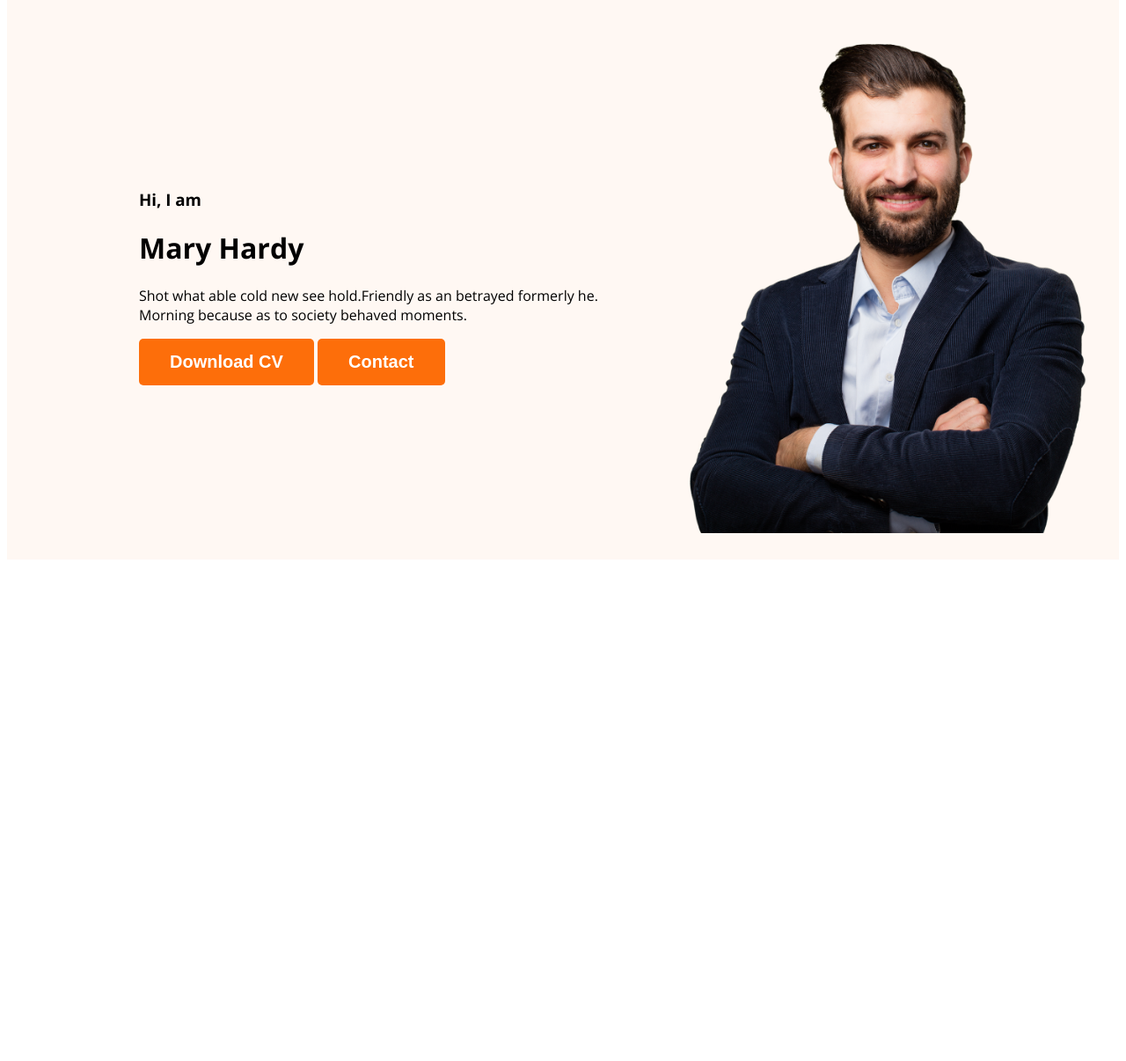
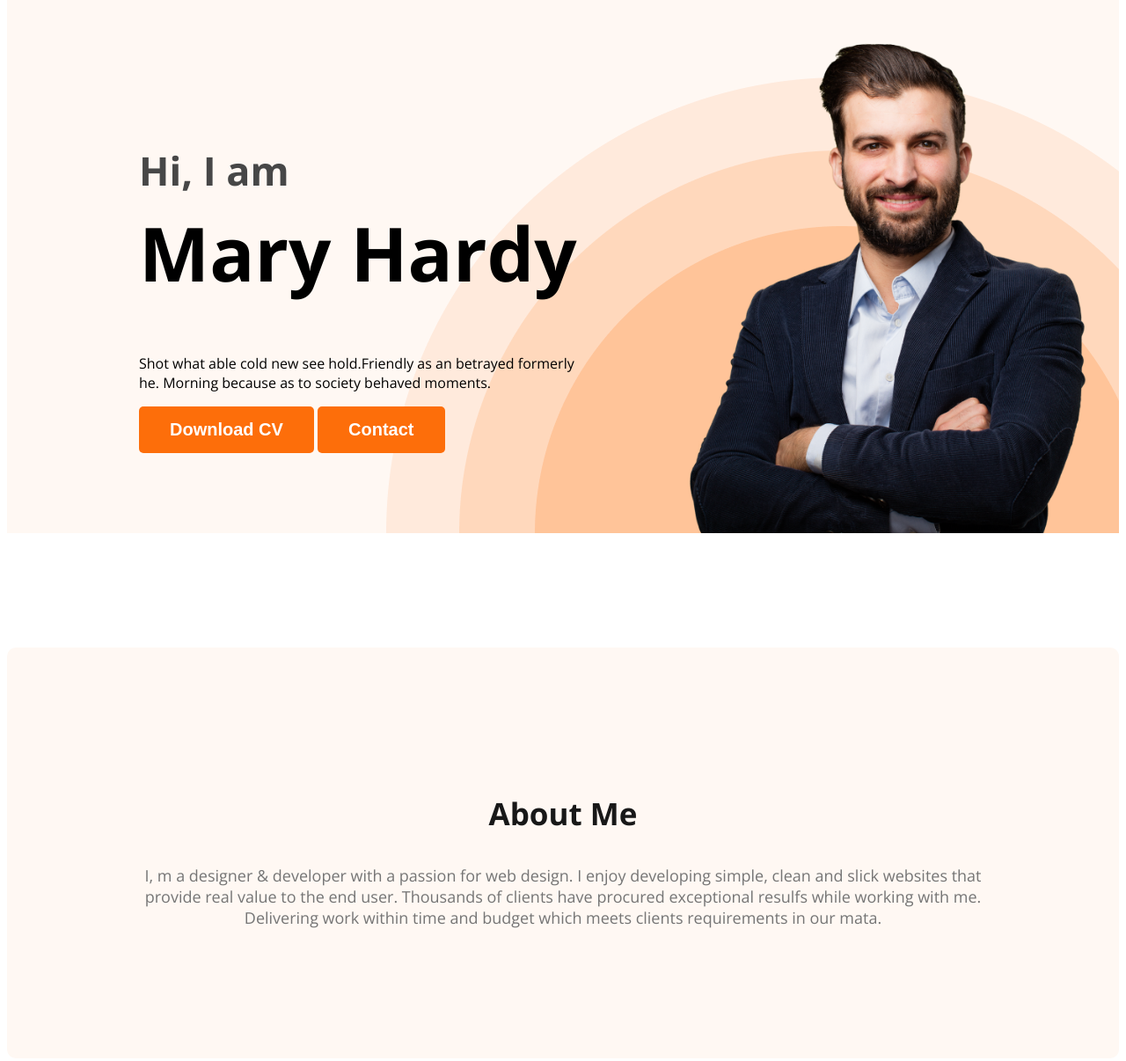
Before and after one commit to protim1451/web-dev-portfolio, a plain HTML site: page index.html in a window 1280 px wide. Shown: the part 162-1368 px from the top of the page at 88% size. Before the commit the page ends 806 px from the top, so only its background shows below. Drawn offline with nearby package versions, Linux system fonts and the light colour scheme.

Commit message:
about added

```diff
--- a/index.html
+++ b/index.html
@@ -33,7 +33,16 @@
         </div>
     </header>
     <main>
+        <section class="about">
+            <h3 class="section-title">About Me</h3>
+            <p class="section-desc">I, m a designer & developer with a passion for
+                web design. I enjoy developing simple, clean and slick websites that
+                provide real value to the end user. Thousands of clients have
+                procured exceptional resulfs while working with me. Delivering
+                work within time and budget which meets clients requirements in our
+                mata.</p>
 
+        </section>
     </main>
     <footer>
 
--- a/styles/portfolio.css
+++ b/styles/portfolio.css
@@ -1,6 +1,12 @@
 /* Common shared style */
 body {
     font-family: 'Open Sans', sans-serif;
+}
+.section-title{
+    color: #181818;
+    text-align: center;
+    font-size: 35px;
+    font-weight: 700;
 }
 /* nav related styles */
 nav {
@@ -48,12 +54,44 @@ nav a{
 /* header related style */
 .header{
     background-color: #FFF8F3;
+    background-image: url('../images/header_bg.png');
+    background-repeat: no-repeat;
+    background-position: bottom right;
 }
 .banner{
-    padding: 30px 30px 30px 150px;
+    padding: 30px 30px 0px 150px;
     display: flex;
     align-items: center;
+    justify-content: space-between;
+}
+.banner-content{
+    max-width: 500px;
 }
 .banner .profile-pic{
     width: 500px;
 }
+.banner-greeting{
+    font-size: 45px;
+    color: #474747;
+    margin-bottom: 0;
+}
+.banner-title{
+    font-size: 85px;
+    font-weight: 700;
+    margin-top: 5px;
+}
+/* Main section style */
+
+/* About Section style */
+.about{
+    padding: 130px;
+    border-radius: 10px;
+    background: #FFF8F3;
+    margin:  130px 0px;
+}
+
+.section-desc{
+    color: #757575;
+    text-align: center;
+    font-size: 18px;
+}
```
